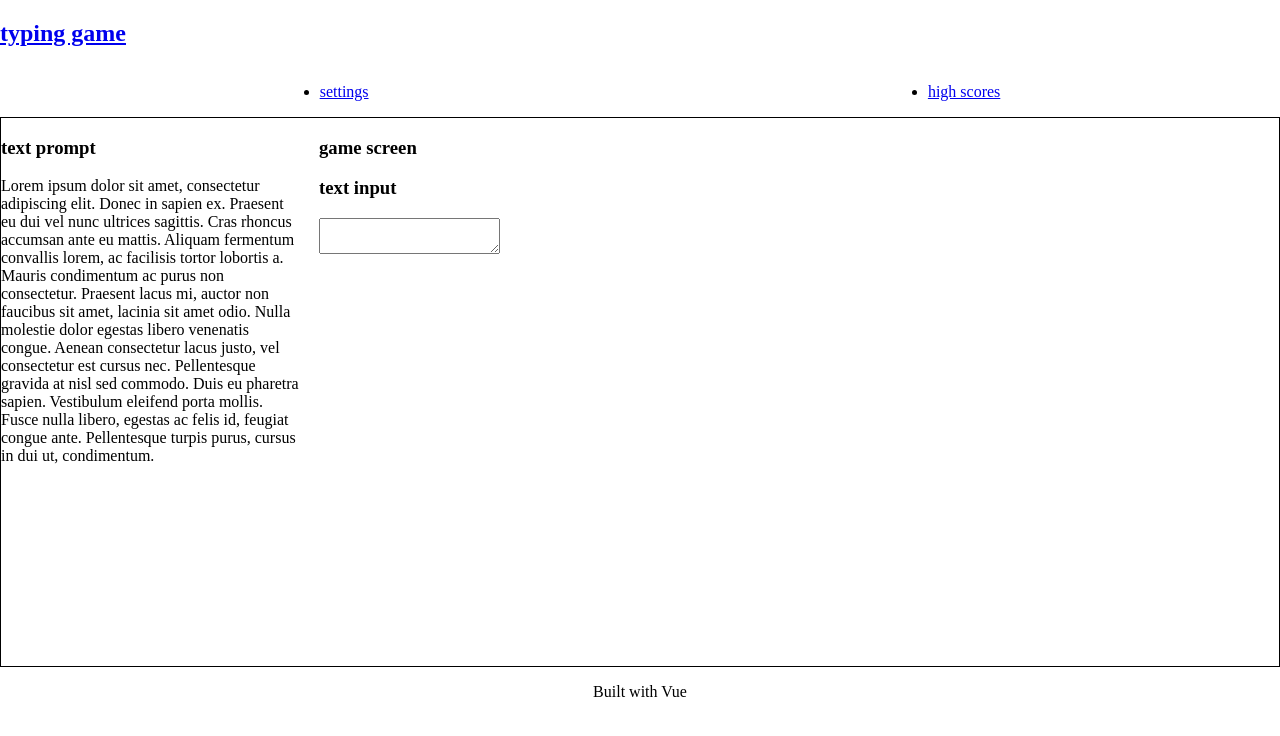
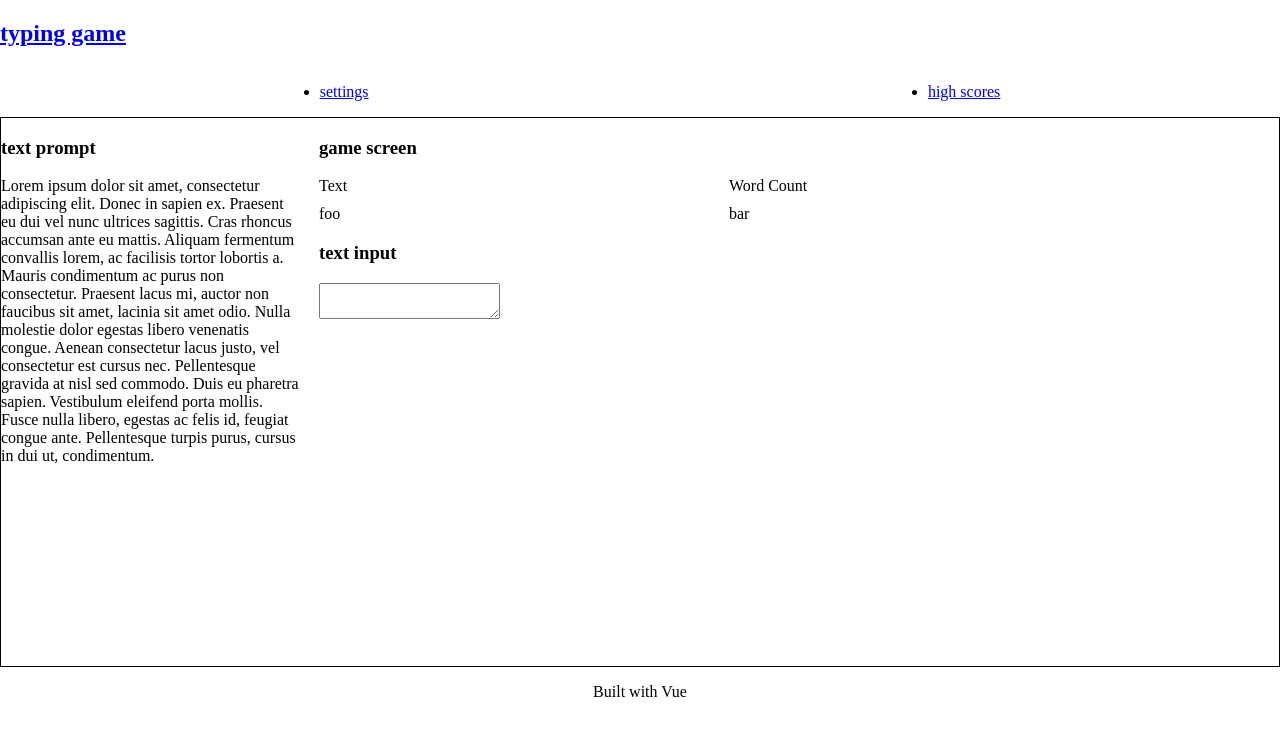
Before and after one commit to p-adams/typing-game, a Vue app: page /#/ in a window 1280 px wide. Shown: the top 736 px of the page. Built offline with nearby package versions, Linux system fonts and the light colour scheme.

Commit message:
create game progress bar

```diff
--- a/src/route/views/HomeView.vue
+++ b/src/route/views/HomeView.vue
@@ -5,21 +5,16 @@ import TextInput from "../../components/TextInput.vue";
 import { ref } from "vue";
 import { computed } from "@vue/reactivity";
 const TIME_LIMIT = 30_000;
-const _wordCount = ref(0);
 const _wordsPerMinute = ref(0);
 const wordMatch = ref("");
 
-const matchText = computed(() => wordMatch.value[0]);
-
+const matchText = computed(() => ({
+  text: wordMatch.value && wordMatch.value[0],
+  wordCount: wordMatch.value && wordMatch.value[0].split(/\s+/).length,
+}));
 // track typing progress
 function track(e) {
   wordMatch.value = promptText.match(e.target.value);
-  if (wordMatch) {
-    // increment wordCount
-    // add word count to running WPM tally
-  } else {
-    console.log("no match");
-  }
 }
 </script>
 <template>
@@ -27,8 +22,11 @@ function track(e) {
     <article class="game-wrapper">
       <GameScreen />
       <!-- TODO: move into Game Screen -->
-      <div>
-        {{ matchText }}
+      <div class="game-progress-bar">
+        <div>Text</div>
+        <div>Word Count</div>
+        <div>{{ matchText.text || "foo" }}</div>
+        <div>{{ matchText.wordCount || "bar" }}</div>
       </div>
       <TextInput @get-input="(e) => track(e)" />
     </article>
@@ -54,4 +52,9 @@ function track(e) {
 .text-prompt-wrapper {
   grid-area: prompt;
 }
+.game-progress-bar {
+  display: grid;
+  grid-template-columns: 400px 150px;
+  gap: 10px;
+}
 </style>
```
